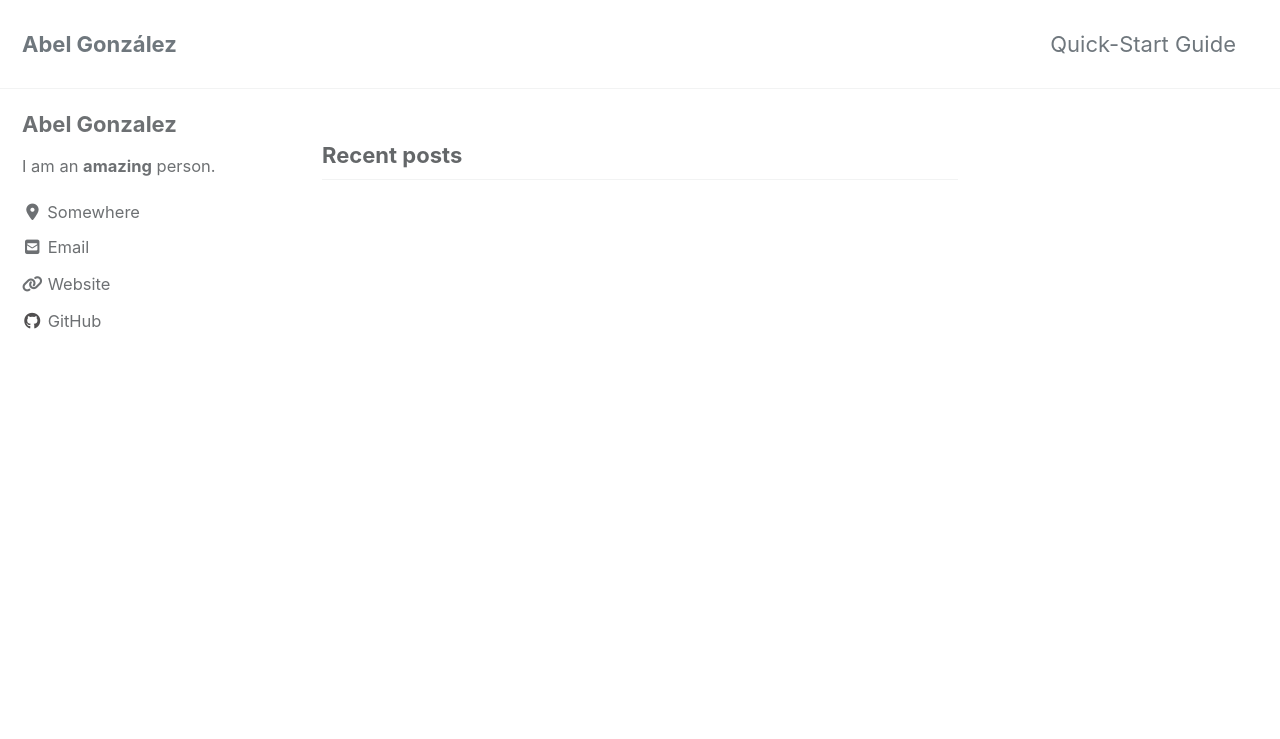
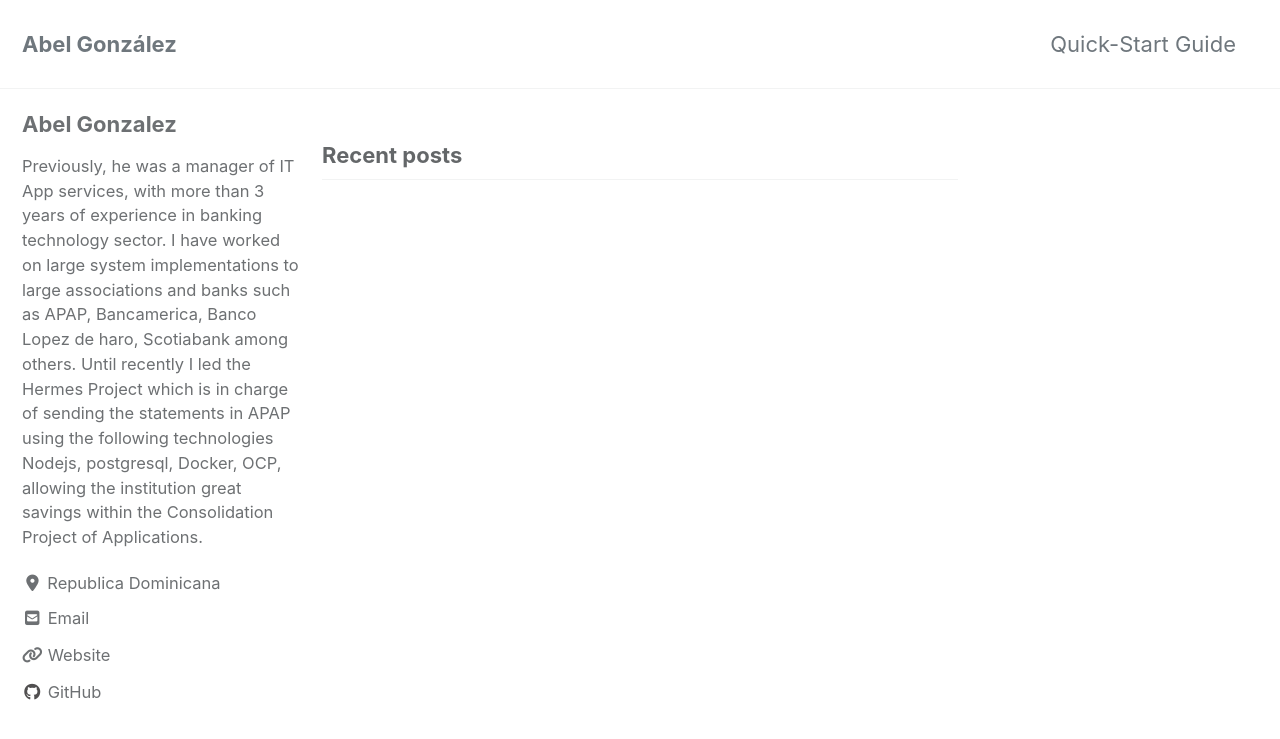
Before and after one commit to abelgonzalezr/abelgonzalezr.github.io, a Jekyll site: the page built from index.html, in a window 1280 px wide and 900 px high. Shown: the top 739 px of the window. Built offline with Jekyll 4.4.1, drawn with Linux system fonts in a browser that asks for light colours; cached includes are drawn as plain includes; nearby versions of some CDN libraries; the list of posts is cut into pages by our own code.

Commit message:
last change

```diff
--- a/_config.yml
+++ b/_config.yml
@@ -95,8 +95,8 @@ analytics:
 author:
   name             : "Abel Gonzalez"
   avatar           : # path of avatar image, e.g. "/assets/images/bio-photo.jpg"
-  bio              : "I am an **amazing** person."
-  location         : "Somewhere"
+  bio              : "Previously, he was a manager of IT App services, with more than 3 years of experience in banking technology sector. I have worked on large system implementations to large associations and banks such as APAP, Bancamerica, Banco Lopez de haro, Scotiabank among others. Until recently I led the Hermes Project which is in charge of sending the statements in APAP using the following technologies Nodejs, postgresql, Docker, OCP, allowing the institution great savings within the Consolidation Project of Applications."
+  location         : "Republica Dominicana"
   email            :
   links:
     - label: "Email"
```
